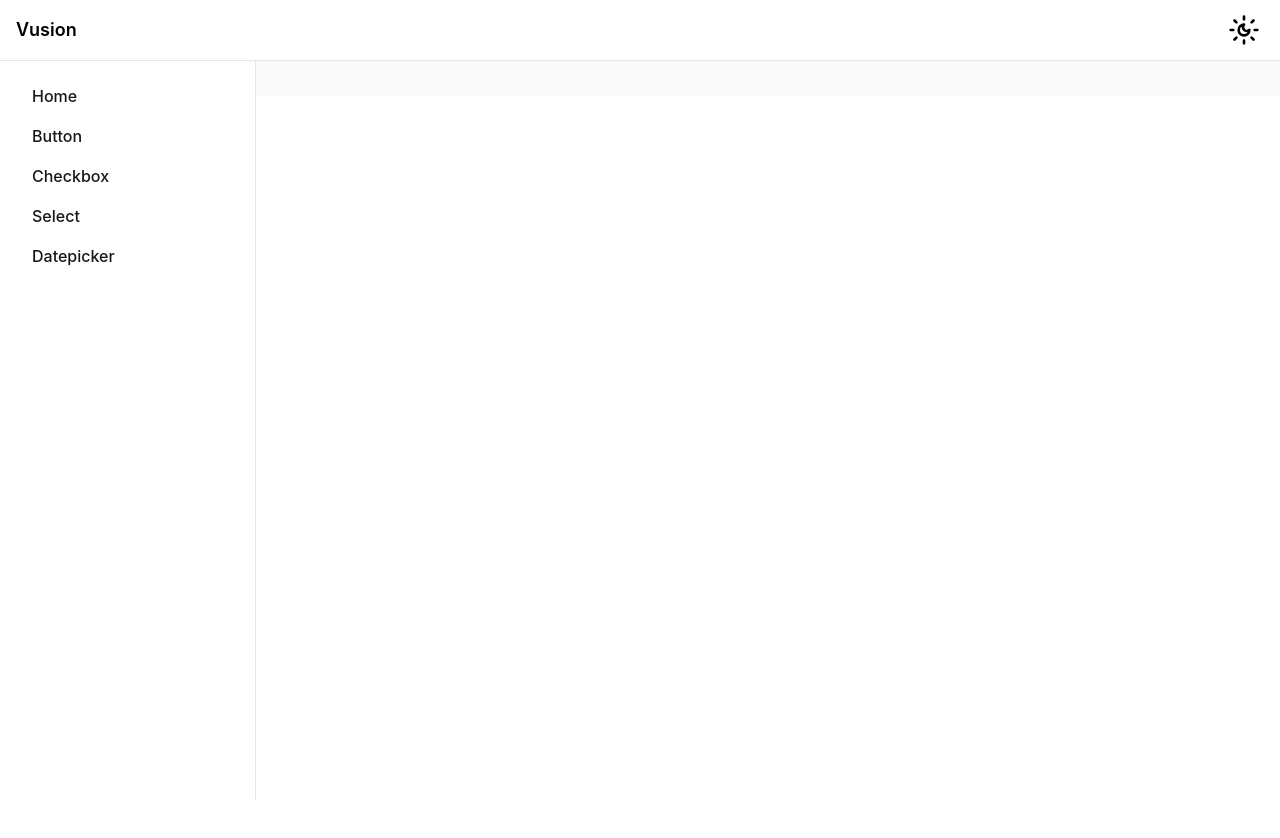
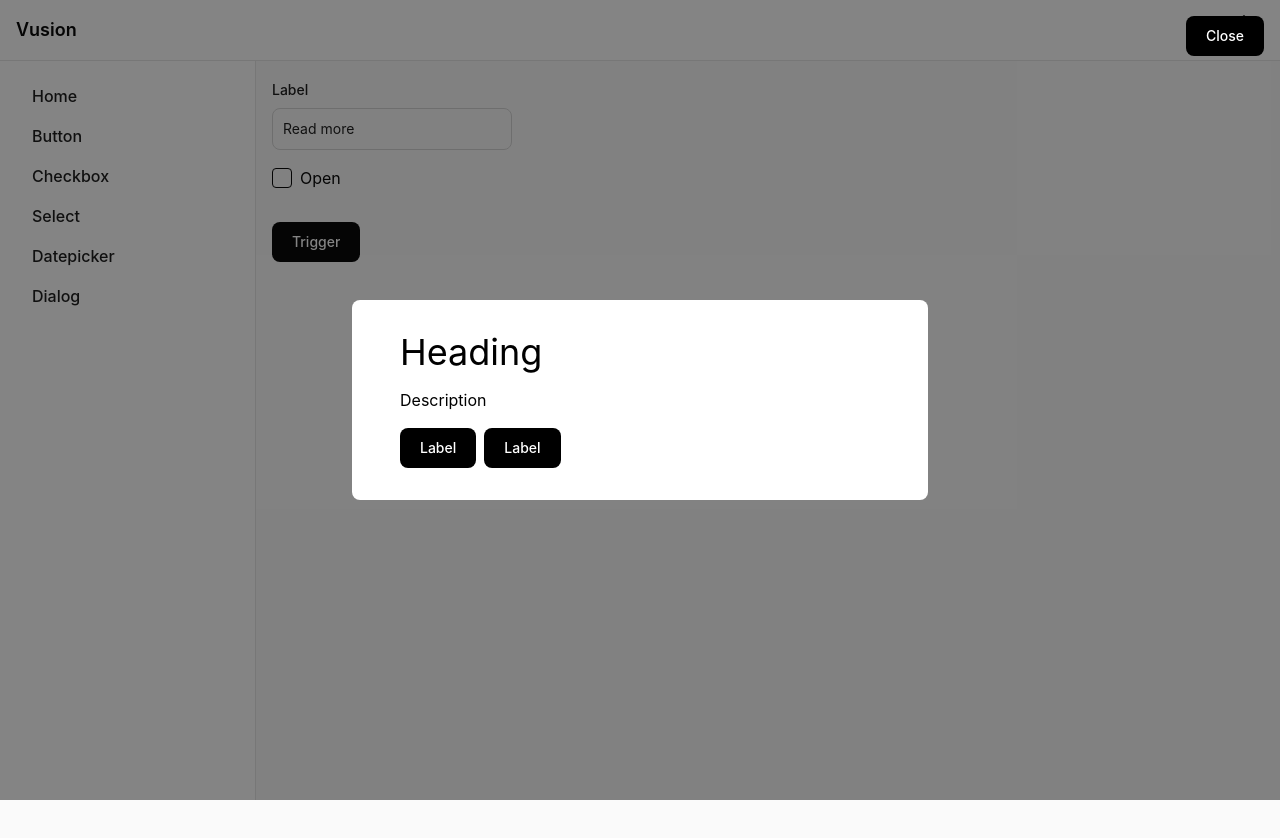
Before and after one commit to Citingdude/vusion, a Vue app: page /components/dialog in a window 1280 px wide. Shown: the top 838 px of the page. Before the commit the page ends 800 px from the top, so only its background shows below. Built offline with nearby package versions, Linux system fonts and the light colour scheme.

Commit message:
feat(Dialog): add Dialog component and integrate into DialogView with basic functionality

```diff
--- a/src/App.vue
+++ b/src/App.vue
@@ -2,7 +2,6 @@
 import { RouterView } from 'vue-router'
 import SunMoonIcon from '@/components/icon/SunMoonIcon.vue'
 import { useTheme } from '@/composables/useTheme'
-import DatepickerView from '@/views/components/DatepickerView.vue'
 
 const { theme, toggleTheme } = useTheme()
 </script>
@@ -117,6 +116,13 @@ const { theme, toggleTheme } = useTheme()
             >
               <span class="ml-3">Datepicker</span>
             </RouterLink>
+
+            <RouterLink
+              to="/components/dialog"
+              class="flex items-center p-2 text-base font-medium text-neutral-900 rounded-lg dark:text-white hover:bg-neutral-100 dark:hover:bg-neutral-700 group"
+            >
+              <span class="ml-3">Dialog</span>
+            </RouterLink>
           </li>
         </ul>
       </div>
--- /dev/null
+++ b/src/components/dialog/VuDialog.vue
@@ -0,0 +1,113 @@
+<script setup lang="ts">
+import { ref, watch } from 'vue'
+import VuButton from '@/components/button/VuButton.vue'
+
+let escapController: AbortController | null = null
+
+const isDialogOpen = ref<boolean>(true)
+
+function openModal() {
+  isDialogOpen.value = true
+}
+
+function closeModal() {
+  isDialogOpen.value = false
+}
+
+function disableBodyScroll(): void {
+  const body = window.document.body
+
+  if (!body) {
+    return
+  }
+
+  body.style.overflow = 'hidden'
+}
+
+function enableBodyScroll(): void {
+  const body = window.document.body
+
+  if (!body || !body.style || !body.style.overflow) {
+    return
+  }
+
+  body.style.removeProperty('overflow')
+}
+
+function onEscapePress(event: KeyboardEvent) {
+  if (event.key !== 'Escape') {
+    return
+  }
+
+  closeModal()
+  escapController?.abort()
+}
+
+function enableEscapeToClose() {
+  const document = window.document
+
+  escapController = new AbortController()
+
+  if (!document) {
+    return
+  }
+
+  const signal = escapController.signal
+
+  document.addEventListener('keydown', onEscapePress, {
+    signal,
+  })
+}
+
+watch(isDialogOpen, (isOpen) => {
+  if (isOpen) {
+    disableBodyScroll()
+    enableEscapeToClose()
+  }
+  else {
+    enableBodyScroll()
+  }
+}, {
+  immediate: true,
+})
+</script>
+
+<template>
+  <div>
+    <VuButton
+      label="Trigger"
+      @click="openModal"
+    />
+    <div
+      v-if="isDialogOpen"
+      class="bg-neutral-950/50 fixed inset-0 z-50
+      flex w-full flex-col h-full items-center justify-center"
+      @keydown.esc="closeModal"
+    >
+      <div class="absolute top-4 right-4">
+        <VuButton
+          label="Close"
+          class="absolute"
+          @click="closeModal"
+        />
+      </div>
+
+      <div
+        class="py-8 px-12 bg-white dark:bg-neutral-800 rounded-lg flex flex-col gap-4 w-xl"
+      >
+        <h2 class="text-4xl dark:text-white">
+          Heading
+        </h2>
+
+        <p class="dark:text-white">
+          Description
+        </p>
+
+        <div class="flex gap-2">
+          <VuButton label="Label" />
+          <VuButton label="Label" />
+        </div>
+      </div>
+    </div>
+  </div>
+</template>
--- a/src/router/index.ts
+++ b/src/router/index.ts
@@ -2,6 +2,7 @@ import { createRouter, createWebHistory } from 'vue-router'
 import ButtonView from '@/views/components/ButtonView.vue'
 import CheckboxView from '@/views/components/CheckboxView.vue'
 import DatepickerView from '@/views/components/DatepickerView.vue'
+import DialogView from '@/views/components/DialogView.vue'
 import SelectView from '@/views/components/SelectView.vue'
 import HomeView from '@/views/HomeView.vue'
 
@@ -37,6 +38,11 @@ const router = createRouter({
           name: 'datepicker',
           component: DatepickerView,
         },
+        {
+          path: 'dialog',
+          name: 'dialog',
+          component: DialogView,
+        },
       ],
     },
 
--- /dev/null
+++ b/src/views/components/DialogView.vue
@@ -0,0 +1,46 @@
+<script setup lang="ts">
+import { ref } from 'vue'
+import VuCheckbox from '@/components/checkbox/VuCheckbox.vue'
+import VuDialog from '@/components/dialog/VuDialog.vue'
+
+const label = ref<string>('Read more')
+const isOpen = ref<boolean>(false)
+</script>
+
+<template>
+  <div class="min-h-screen flex flex-col gap-8">
+    <div class="flex flex-col gap-4">
+      <div class="max-w-fit">
+        <label
+          for="label"
+          class="block mb-2 text-sm font-medium text-neutral-900 dark:text-white"
+        >
+          Label
+        </label>
+        <input
+          id="label"
+          v-model="label"
+          type="text"
+          class="bg-neutral-50 border border-neutral-300 text-neutral-900 text-sm rounded-lg
+        block w-full p-2.5
+        dark:bg-neutral-700 dark:border-neutral-600 dark:placeholder-neutral-400 dark:text-white
+        focus-visible:outline-2
+    focus-visible:outline-black dark:focus-visible:outline-white"
+          placeholder="Set label"
+        >
+      </div>
+
+      <div class="grid grid-cols-3 gap-4 max-w-md">
+        <VuCheckbox
+          id="open"
+          v-model="isOpen"
+          label="Open"
+        />
+      </div>
+    </div>
+
+    <div class="flex flex-col gap-8">
+      <VuDialog />
+    </div>
+  </div>
+</template>
```
